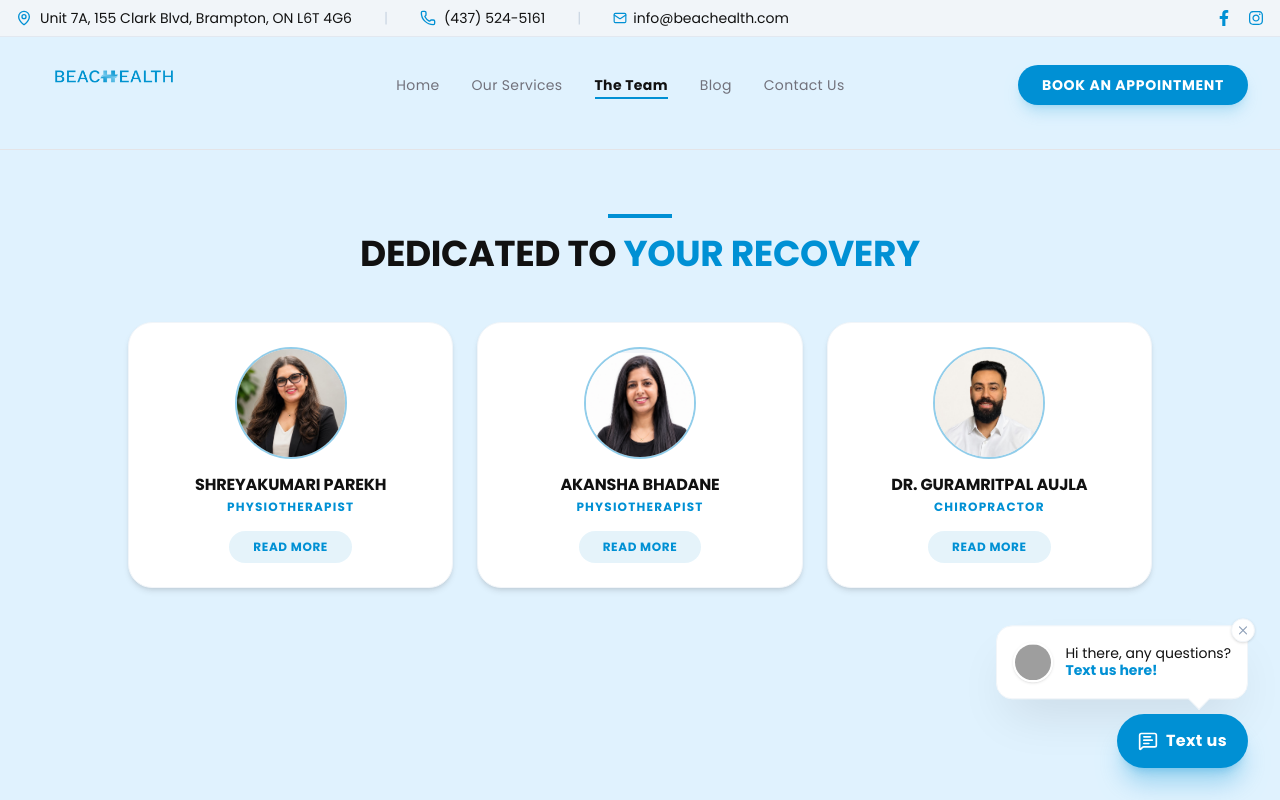
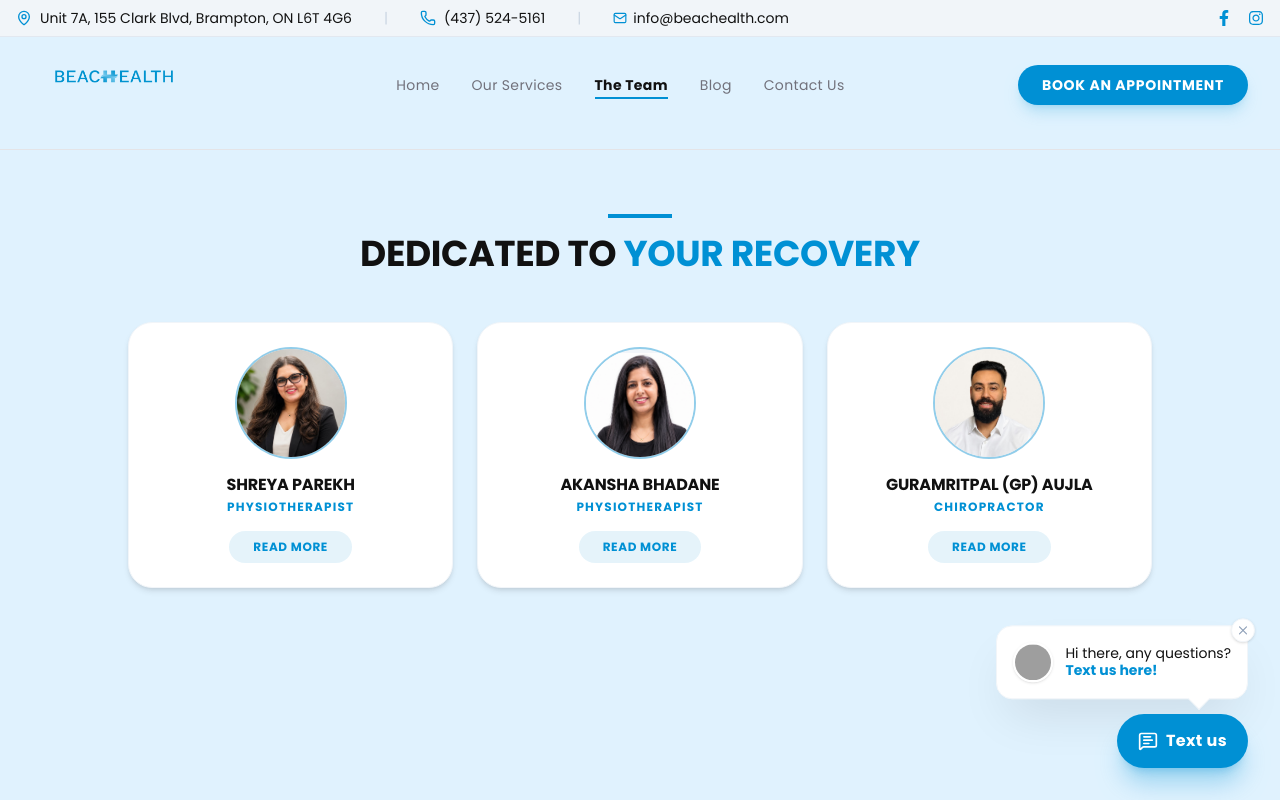
Before and after one commit to shaheertiger/Beachhealthbrampton, a React (Vite) app: page /about in a window 1280 px wide. Shown: the top 800 px of the page. Built offline with nearby package versions, Linux system fonts and the light colour scheme; grey boxes are pictures that could not be loaded; a web font is replaced by a local one.

Commit message:
Update team member names per client request

```diff
--- a/src/components/Team.tsx
+++ b/src/components/Team.tsx
@@ -12,16 +12,16 @@ type TeamMember = {
 
 const teamMembers: TeamMember[] = [
   {
-    name: 'Shreyakumari Parekh',
+    name: 'Shreya Parekh',
     role: 'Physiotherapist',
     image: '/shreyakumari-parekh.jpeg',
-    bio: `Shreyakumari Parekh is a Registered Physiotherapist. she is passionate about providing thoughtful, evidence-informed care that helps patients restore movement, build strength, manage pain, and return to the activities that matter most to them. Shreyakumari has a broad clinical interest in musculoskeletal rehabilitation, chronic pain management, neurological rehabilitation, and post-surgical recovery.
+    bio: `Shreya Parekh is a Registered Physiotherapist. she is passionate about providing thoughtful, evidence-informed care that helps patients restore movement, build strength, manage pain, and return to the activities that matter most to them. Shreya has a broad clinical interest in musculoskeletal rehabilitation, chronic pain management, neurological rehabilitation, and post-surgical recovery.
 
-Her approach to care is individualized, compassionate, and goal-oriented. Shreyakumari believes that effective physiotherapy begins with listening. She takes the time to understand each patient’s concerns, lifestyle, challenges, and personal goals, while ensuring they have a clear understanding of their condition and treatment plan. She works collaboratively with her patients to develop treatment strategies that are tailored to their specific needs and designed to support meaningful, lasting progress.
+Her approach to care is individualized, compassionate, and goal-oriented. Shreya believes that effective physiotherapy begins with listening. She takes the time to understand each patient’s concerns, lifestyle, challenges, and personal goals, while ensuring they have a clear understanding of their condition and treatment plan. She works collaboratively with her patients to develop treatment strategies that are tailored to their specific needs and designed to support meaningful, lasting progress.
 
-For Shreyakumari, physiotherapy is about more than treating an injury—it is about helping people get back to living their lives with greater comfort, confidence, and freedom of movement.
+For Shreya, physiotherapy is about more than treating an injury—it is about helping people get back to living their lives with greater comfort, confidence, and freedom of movement.
 
-Outside the clinic, Shreyakumari enjoys travelling, exploring art, and spending time socializing with friends, family, and the people around her. Her genuine empathy, patience, and commitment to her patients are reflected in the personalized care she provides to every individual she works with.`
+Outside the clinic, Shreya enjoys travelling, exploring art, and spending time socializing with friends, family, and the people around her. Her genuine empathy, patience, and commitment to her patients are reflected in the personalized care she provides to every individual she works with.`
   },
   {
     name: 'Akansha Bhadane',
@@ -37,7 +37,7 @@ Her approach to physiotherapy is centered around creating a comfortable and supp
 Outside of work, Akanksha enjoys spending quality time with her family and listening to music. She values the importance of balance, connection, and staying active in everyday life.`
   },
   {
-    name: 'Dr. Guramritpal Aujla',
+    name: 'Guramritpal (GP) Aujla',
     role: 'Chiropractor',
     image: '/dr-aujla.jpeg',
     bio: `Dr. Aujla is a chiropractor and a proud graduate of D’Youville University in Buffalo, NY. He is well-versed in a variety of chiropractic treatment techniques, including several forms of spinal and extremity adjustments, Active Release Techniques (ART), personalized exercise and rehabilitation programs, and therapeutic modalities such as shockwave therapy, ultrasound, and cold laser therapy. Dr. Aujla treats a wide range of conditions, from sciatica and migraines to sports injuries, musculoskeletal pain, and everything in between. His approach focuses on individualized, evidence-informed care tailored to each patient’s specific needs and goals.
@@ -85,7 +85,7 @@ export default function Team() {
                   }}
                 />
               </div>
-              <h3 className="text-base font-bold text-brand-obsidian uppercase tracking-wide leading-tight mb-1">
+              <h3 className="text-base font-bold text-brand-obsidian tracking-wide leading-tight mb-1">
                 {member.name}
               </h3>
               <p className="text-brand-green text-xs font-semibold uppercase tracking-widest mb-4">
@@ -142,7 +142,7 @@ export default function Team() {
                   />
                 </div>
                 <div className="flex-1 text-center sm:text-left">
-                  <h3 className="text-xl sm:text-2xl font-black text-brand-obsidian uppercase tracking-wide leading-tight mb-1">
+                  <h3 className="text-xl sm:text-2xl font-black text-brand-obsidian tracking-wide leading-tight mb-1">
                     {selectedMember.name}
                   </h3>
                   <p className="text-brand-green text-sm font-semibold uppercase tracking-widest mb-6">
```
